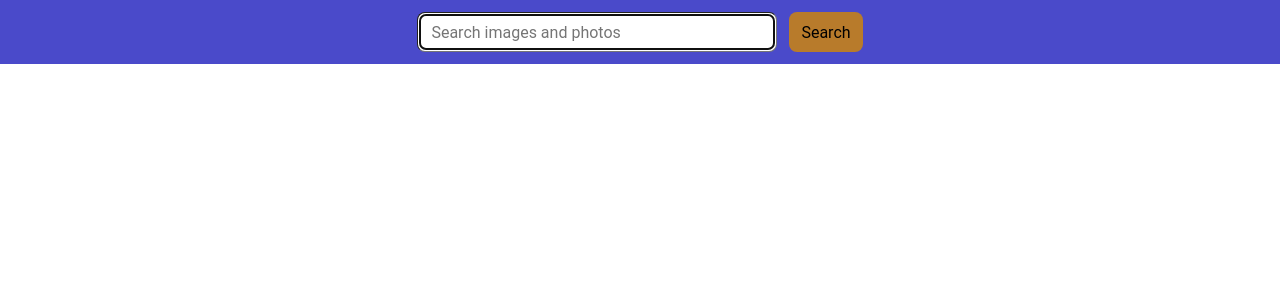
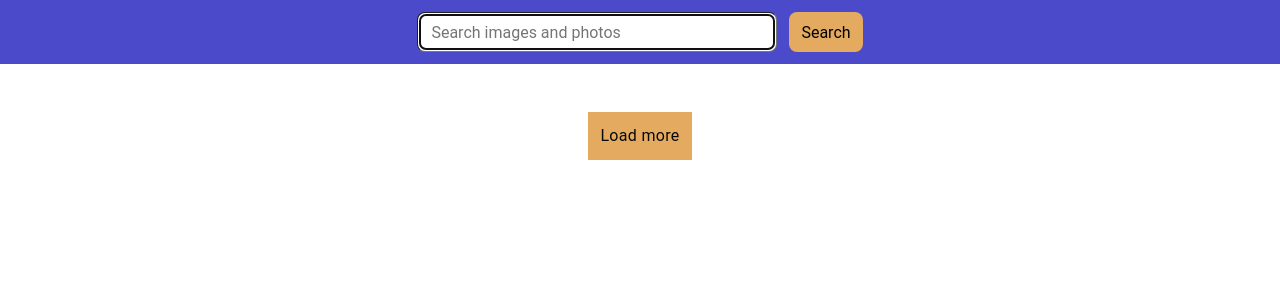
Before and after one commit to OlhaMasl/goit-react-hw-04, a React (Vite) app: page / in a window 1280 px wide. Shown: the top 300 px of the page. Built offline with nearby package versions, Linux system fonts and the light colour scheme.

Commit message:
add LoadMoreBtn

```diff
--- a/src/components/App.jsx
+++ b/src/components/App.jsx
@@ -4,6 +4,8 @@ import SearchBar from "./SearchBar/SearchBar";
 import ImageGallery from "./ImageGallery/ImageGallery";
 import {fetchImages} from "../services/api"
 import Loader from "./Loader/Loader";
+import ErrorMessage from "./ErrorMessage/ErrorMessage";
+import LoadMoreBtn from "./LoadMoreBtn/LoadMoreBtn";
 
 
 const App = () => {
@@ -11,30 +13,42 @@ const App = () => {
   const [searchData, setSearchData] = useState([]);
   const [query, setQuery] = useState("");
   const [isLoading, setIsLoading] = useState(false);
-
+  const [isError, setIsError] = useState(false);
+  const [page, setPage] = useState(1);
   useEffect(() => {
     const getImages = async () => {
       try {
+
         if (!query) {
           return
         };
         setIsLoading(true);
-        const res = await fetchImages(query);
-        setSearchData(res.results);
+        setIsError(false);
+        const res = await fetchImages(query, page);
+        setSearchData((prev) => [...prev, ...res.results]);
       } catch (error) {
-        console.log(error);
+
+        setIsError(true);
       } finally {
+
         setIsLoading(false);
       };
     };
     getImages();
-  }, [query]);
+  }, [query, page]);
+
+  const handleSetQuery = query => {
+    setQuery(query);
+    setSearchData([]);
+  }
 
     return (
     <>
-        < SearchBar setQuery={setQuery} />
+        < SearchBar setQuery={handleSetQuery} />
         <ImageGallery images={searchData} />
+        <LoadMoreBtn setPage={setPage} />
         {isLoading && <Loader />}
+        {isError && <ErrorMessage />}
     </>
   );
 };
--- /dev/null
+++ b/src/components/ErrorMessage/ErrorMessage.jsx
@@ -0,0 +1,12 @@
+import s from "./ErrorMessage.module.css"
+
+const ErrorMessage = () => {
+
+    return (
+        <div className={s.errorWrap}>
+            <p className={s.errorText}>Sorry, something went wrong, try again later!</p>
+        </div>
+    );
+};
+
+export default ErrorMessage;
--- /dev/null
+++ b/src/components/ErrorMessage/ErrorMessage.module.css
@@ -0,0 +1,10 @@
+.errorWrap {
+display: flex;
+justify-content: center;
+}
+
+.errorText{
+font-weight: bolder;
+color: rgb(27, 27, 27);
+font-size: 24px;
+}
--- /dev/null
+++ b/src/components/LoadMoreBtn/LoadMoreBtn.jsx
@@ -0,0 +1,10 @@
+import s from "./LoadMoreBtn.module.css"
+
+const LoadMoreBtn = ({setPage}) => {
+    return (
+        <div className={s.loadMoreWrap}>
+            <button type="button" className={s.LoadMoreBtn} onClick={() => setPage(prev => prev +1)}>Load more</button>
+        </div>
+    );
+};
+export default LoadMoreBtn;
--- /dev/null
+++ b/src/components/LoadMoreBtn/LoadMoreBtn.module.css
@@ -0,0 +1,15 @@
+.loadMoreWrap {
+    display: flex;
+    justify-content: center;
+}
+
+.LoadMoreBtn {
+    padding: 12px;
+    color: #080808;
+    font-size: 16px;
+    font-weight: 400;
+    line-height: 1.5;
+    letter-spacing: 0.02em;
+    background-color: rgb(228, 171, 96);
+    border: none;
+}
--- a/src/components/SearchBar/SearchBar.module.css
+++ b/src/components/SearchBar/SearchBar.module.css
@@ -24,5 +24,5 @@ padding: 12px;
 height: 40px;
 border-radius: 8px;
 border: none;
-background-color: rgb(184, 123, 43);
+background-color: rgb(228, 171, 96);
 }
--- a/src/services/api.js
+++ b/src/services/api.js
@@ -1,13 +1,13 @@
 import axios from "axios";
 
-export const fetchImages = async (query) => {
+export const fetchImages = async (query, page=1) => {
     const res = await axios.get("https://api.unsplash.com/search/photos", {
         headers: {
             Authorization: "Client-ID yt5lj5TeieHgBwsXTJkdTGG1kyvDllmEJpX4pQ1H2ZQ",
         },
         params: {
             query,
-            page: 1,
+            page,
             per_page: 15,
             orientation: 'landscape',
         }
```
